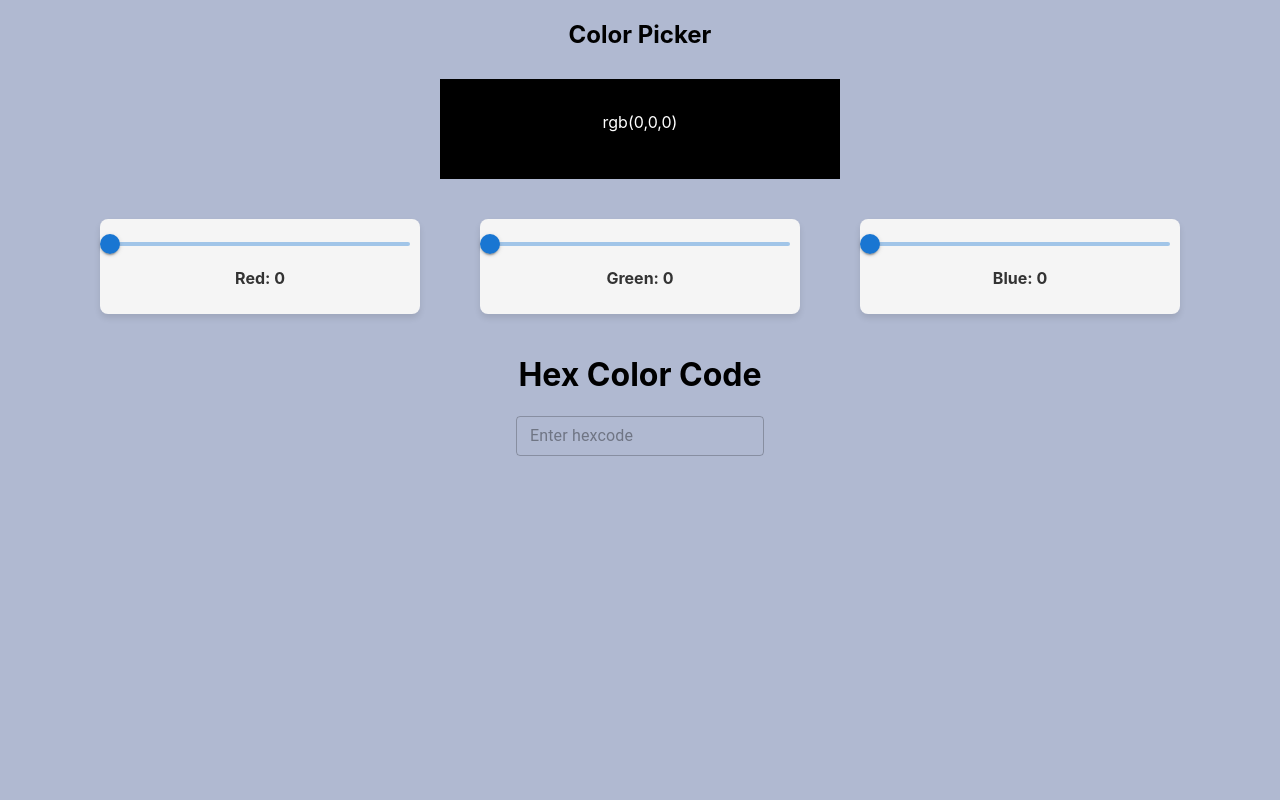
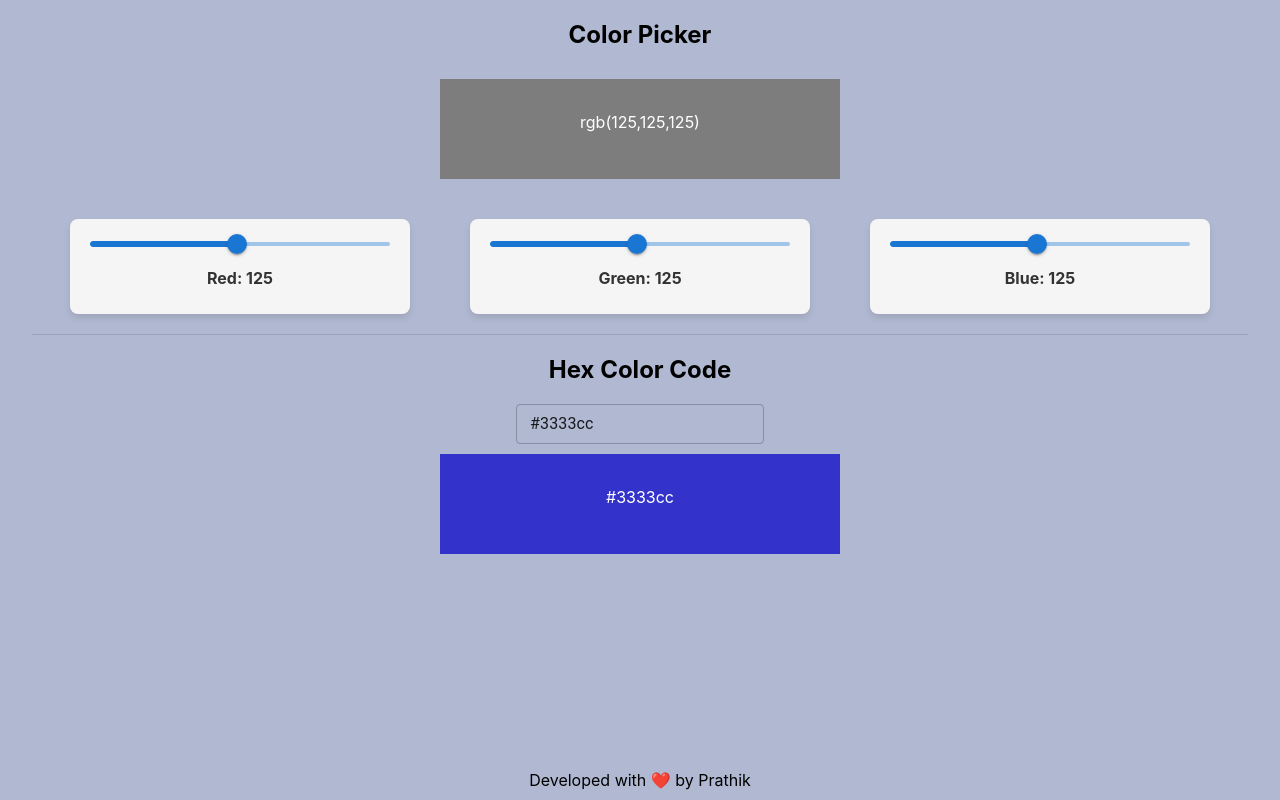
Before and after one commit to Prathik2/Color-picker-app, a React (Create React App) app: page / in a window 1280 px wide. Built offline with nearby package versions, Linux system fonts and the light colour scheme.

Commit message:
updated styles
Signed-off-by: Prathik2 <prathikrajesh02@gmail.com>

```diff
--- a/src/App.js
+++ b/src/App.js
@@ -2,6 +2,8 @@ import React from "react";
 import { Rgb } from "./Components/RgbComp/Rgb";
 import { makeStyles } from "@mui/styles";
 import { HexComp } from "./Components/HexComp/HexComp";
+import Divider from '@mui/material/Divider';
+
 
 // Define styles using makeStyles
 const useStyles = makeStyles({
@@ -34,14 +36,19 @@ const useStyles = makeStyles({
     boxSizing: "border-box",
     marginTop: "10px",
     paddingTop: "33px",
+  },
+  footerDiv: {
+    position: "absolute",
+    display: "block",
+    bottom: "10px",
   }
 });
 
 function App() {
   const classes = useStyles();
-  const [redColorValue, setRedColorValue] = React.useState(0);
-  const [greenColorValue, setGreenColorValue] = React.useState(0);
-  const [blueColorValue, setBlueColorValue] = React.useState(0);
+  const [redColorValue, setRedColorValue] = React.useState(125);
+  const [greenColorValue, setGreenColorValue] = React.useState(125);
+  const [blueColorValue, setBlueColorValue] = React.useState(125);
 
   const handleRedColorData = (data) => {
     setRedColorValue(data);
@@ -66,7 +73,9 @@ function App() {
         <Rgb color={"Green"} minRange={0} maxRange={255} onColorChange={handleGreenColorData} />
         <Rgb color={"Blue"} minRange={0} maxRange={255} onColorChange={handleBlueColorData} />
       </div>
+      <Divider variant="middle" style={{width: '95%',}}/>
       <HexComp></HexComp>
+      <div className={classes.footerDiv}>Developed with ❤️ by Prathik</div>
     </div>
   );
 }
--- a/src/Components/HexComp/HexComp.jsx
+++ b/src/Components/HexComp/HexComp.jsx
@@ -4,13 +4,26 @@ import { makeStyles } from "@mui/styles";
 
 const useStyles = makeStyles({
     root: {
+        display: "flex",
+        flexDirection: "column",
+        alignContent: "center",
+        alignItems: "center",
         textAlign: "center",
+    },
+    colorDiv: {
+        width: "400px",
+        height: "100px",
+        color: 'white',
+        boxSizing: "border-box",
+        marginTop: "10px",
+        paddingTop: "33px",
     }
 })
 
 export const HexComp = () => {
+    const DEFAULT_COLOR = "#3333cc";
     const classes = useStyles();
-    const [hexValue, setHexValue] = useState("");
+    const [hexValue, setHexValue] = useState(DEFAULT_COLOR);
     const handleHexValue = (event) => {
         setHexValue(event.target.value);
     }
@@ -18,9 +31,9 @@ export const HexComp = () => {
     return (
         <>
             <div className={classes.root}>
-                <h1>Hex Color Code</h1>
+                <h2>Hex Color Code</h2>
                 <TextField placeholder='Enter hexcode' size='small' variant="outlined" value={hexValue} onChange={handleHexValue} />
-                {hexValue}
+                <div className={classes.colorDiv} style={{backgroundColor: hexValue}}>{hexValue}</div>
             </div>
         </>
     )
--- a/src/Components/RgbComp/Rgb.jsx
+++ b/src/Components/RgbComp/Rgb.jsx
@@ -12,7 +12,7 @@ const useStyles = makeStyles({
     margin: "20px",
     backgroundColor: "#f5f5f5",
     borderRadius: "8px",
-    padding: "10px",
+    padding: "10px 20px",
     boxShadow: "0px 4px 6px rgba(0, 0, 0, 0.1)",
   },
   slider: {
@@ -29,7 +29,7 @@ const useStyles = makeStyles({
 
 export const Rgb = ({ color, minRange, maxRange, onColorChange }) => {
   const classes = useStyles();
-  const [value, setValue] = useState(minRange);
+  const [value, setValue] = useState(125);
 
   const handleChange = (event, newValue) => {
     setValue(newValue);
```
